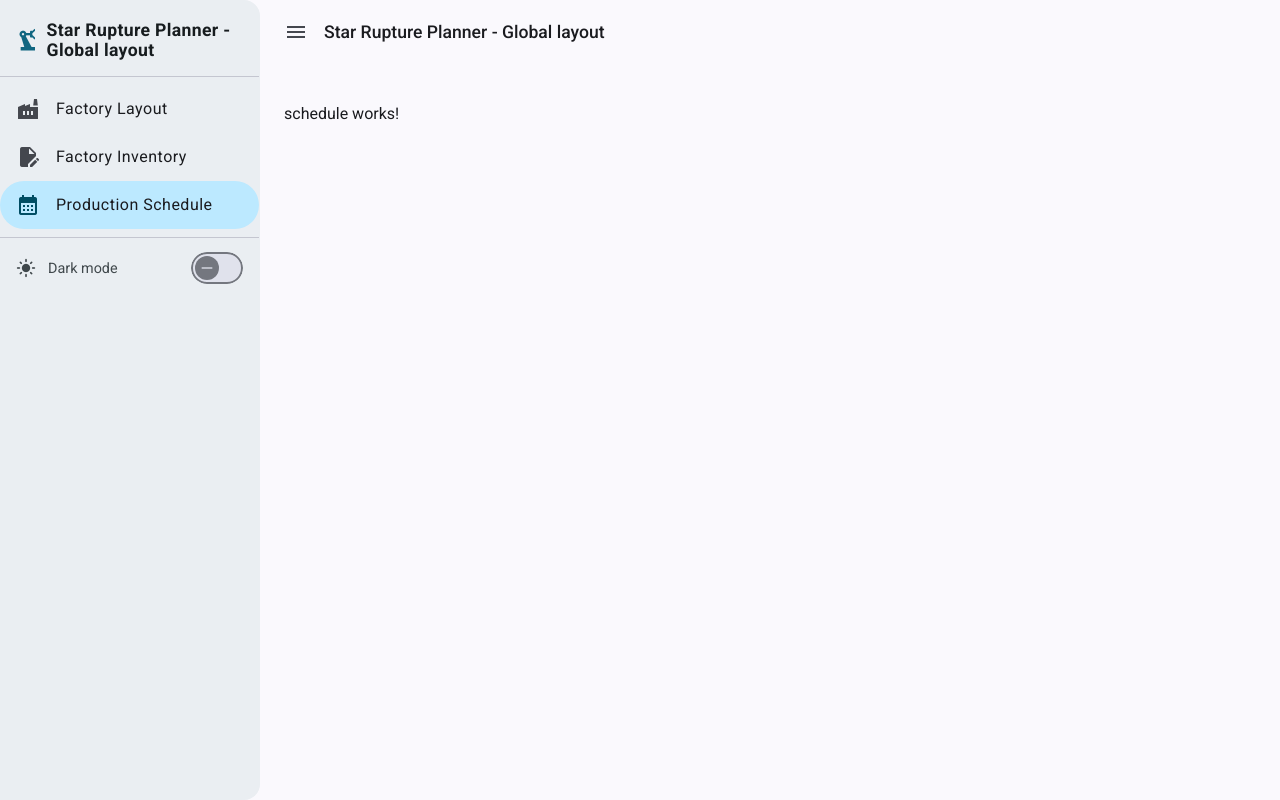
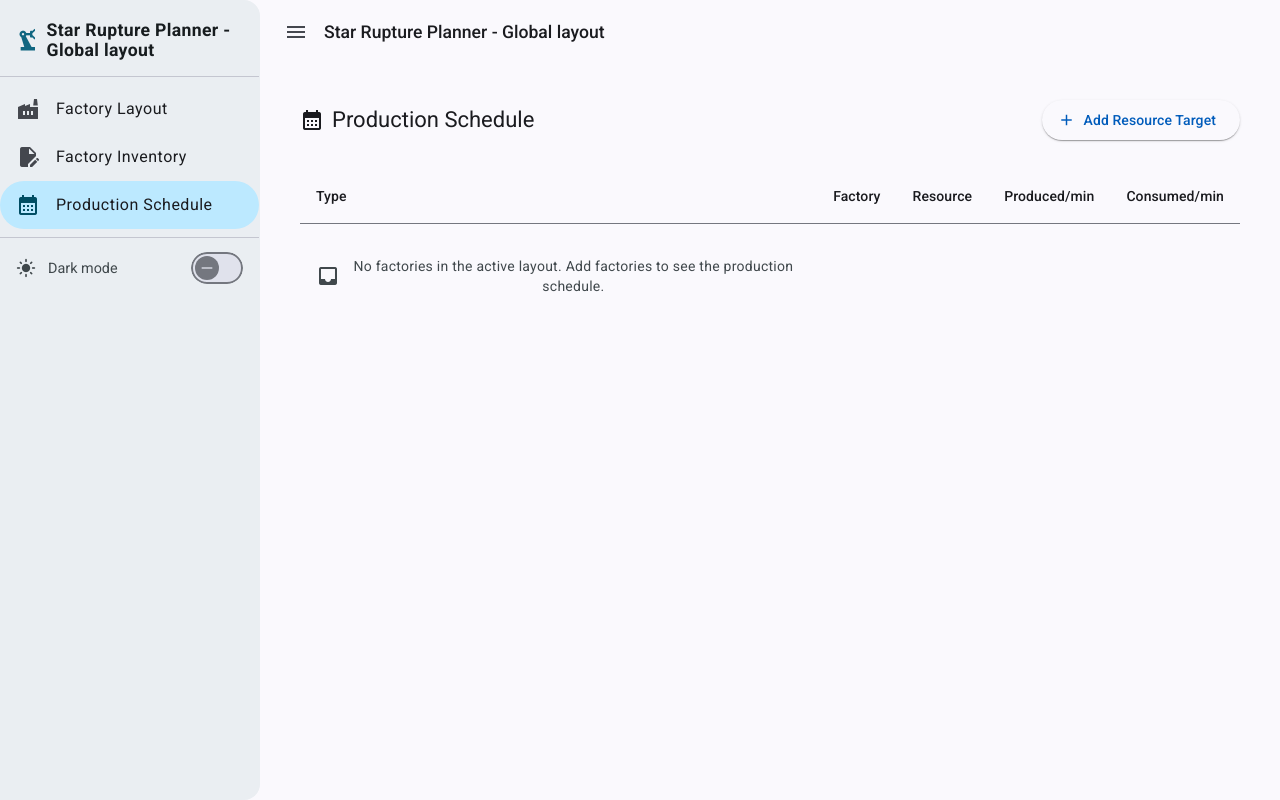
Before and after one commit to straziota18/reassert, an Angular app: page /schedule in a window 1280 px wide. Built offline with nearby package versions, Linux system fonts and the light colour scheme.

Commit message:
first iteration of production schedule

```diff
--- a/src/app/components/schedule/schedule.html
+++ b/src/app/components/schedule/schedule.html
@@ -1 +1,71 @@
-<p>schedule works!</p>
+<mat-toolbar color="primary">
+  <mat-icon>calendar_month</mat-icon>
+  <span class="toolbar-title">Production Schedule</span>
+  <span class="spacer"></span>
+  <button mat-raised-button color="accent" (click)="onAddResourceTarget()">
+    <mat-icon>add</mat-icon>
+    Add Resource Target
+  </button>
+</mat-toolbar>
+
+<div class="content">
+  <table mat-table [dataSource]="rows()" class="schedule-table mat-elevation-z2">
+
+    <!-- Type Column -->
+    <ng-container matColumnDef="type">
+      <th mat-header-cell *matHeaderCellDef>Type</th>
+      <td mat-cell *matCellDef="let row" class="type-cell">
+        <mat-icon [class]="row.factoryType + '-icon'">
+          {{ row.factoryType === 'active' ? 'precision_manufacturing' : 'device_hub' }}
+        </mat-icon>
+        {{ row.factoryType === 'active' ? 'Active' : 'Virtual' }}
+      </td>
+    </ng-container>
+
+    <!-- Factory Column -->
+    <ng-container matColumnDef="factoryId">
+      <th mat-header-cell *matHeaderCellDef>Factory</th>
+      <td mat-cell *matCellDef="let row">{{ row.factoryId }}</td>
+    </ng-container>
+
+    <!-- Resource Column -->
+    <ng-container matColumnDef="resource">
+      <th mat-header-cell *matHeaderCellDef>Resource</th>
+      <td mat-cell *matCellDef="let row">{{ row.resource }}</td>
+    </ng-container>
+
+    <!-- Produced/min Column -->
+    <ng-container matColumnDef="producedPerMin">
+      <th mat-header-cell *matHeaderCellDef>Produced/min</th>
+      <td mat-cell *matCellDef="let row" class="rate-cell produced-cell">
+        @if (row.producedPerMin > 0) {
+          +{{ row.producedPerMin | number:'1.0-2' }}
+        }
+      </td>
+    </ng-container>
+
+    <!-- Consumed/min Column -->
+    <ng-container matColumnDef="consumedPerMin">
+      <th mat-header-cell *matHeaderCellDef>Consumed/min</th>
+      <td mat-cell *matCellDef="let row" class="rate-cell consumed-cell">
+        @if (row.consumedPerMin > 0) {
+          -{{ row.consumedPerMin | number:'1.0-2' }}
+        }
+      </td>
+    </ng-container>
+
+    <tr mat-header-row *matHeaderRowDef="displayedColumns"></tr>
+    <tr
+      mat-row
+      *matRowDef="let row; columns: displayedColumns;"
+      [class.virtual-row]="row.factoryType === 'virtual'"
+    ></tr>
+
+    <tr class="mat-row" *matNoDataRow>
+      <td class="mat-cell no-data-cell" [attr.colspan]="displayedColumns.length">
+        <mat-icon>inbox</mat-icon>
+        <span>No factories in the active layout. Add factories to see the production schedule.</span>
+      </td>
+    </tr>
+  </table>
+</div>
--- a/src/app/components/schedule/schedule.scss
+++ b/src/app/components/schedule/schedule.scss
@@ -0,0 +1,65 @@
+:host {
+  display: flex;
+  flex-direction: column;
+  height: 100%;
+}
+
+.toolbar-title {
+  margin-left: 8px;
+}
+
+.spacer {
+  flex: 1 1 auto;
+}
+
+.content {
+  padding: 16px;
+  flex: 1;
+  overflow: auto;
+}
+
+.schedule-table {
+  width: 100%;
+}
+
+.type-cell {
+  display: flex;
+  align-items: center;
+  gap: 6px;
+}
+
+.active-icon {
+  color: var(--mat-sys-primary);
+}
+
+.virtual-icon {
+  color: var(--mat-sys-tertiary);
+}
+
+.rate-cell {
+  font-weight: 500;
+  font-variant-numeric: tabular-nums;
+}
+
+.produced-cell {
+  color: var(--mat-sys-primary);
+}
+
+.consumed-cell {
+  color: var(--mat-sys-error);
+}
+
+.virtual-row {
+  background-color: color-mix(in srgb, var(--mat-sys-tertiary-container) 20%, transparent);
+}
+
+.no-data-cell {
+  padding: 32px 16px;
+  text-align: center;
+  color: var(--mat-sys-on-surface-variant);
+
+  display: flex;
+  align-items: center;
+  justify-content: center;
+  gap: 8px;
+}
--- a/src/app/components/schedule/schedule.ts
+++ b/src/app/components/schedule/schedule.ts
@@ -1,9 +1,102 @@
-import { Component } from '@angular/core';
+import { Component, computed, inject } from '@angular/core';
+import { CommonModule } from '@angular/common';
+import { MatTableModule } from '@angular/material/table';
+import { MatToolbarModule } from '@angular/material/toolbar';
+import { MatButtonModule } from '@angular/material/button';
+import { MatIconModule } from '@angular/material/icon';
+import { ActiveFactory, VirtualFactory } from '../../services/model';
+import { UserSessionService } from '../../services/user-session-service';
+
+export interface ScheduleRow {
+  factoryType: 'active' | 'virtual';
+  factoryId: string;
+  resource: string;
+  producedPerMin: number;
+  consumedPerMin: number;
+}
 
 @Component({
   selector: 'app-schedule',
-  imports: [],
+  imports: [
+    CommonModule,
+    MatTableModule,
+    MatToolbarModule,
+    MatButtonModule,
+    MatIconModule,
+  ],
   templateUrl: './schedule.html',
   styleUrl: './schedule.scss',
 })
-export class Schedule {}
+export class Schedule {
+  private readonly userSession = inject(UserSessionService);
+
+  readonly displayedColumns = ['type', 'factoryId', 'resource', 'producedPerMin', 'consumedPerMin'];
+
+  readonly rows = computed<ScheduleRow[]>(() => {
+    const layout = this.userSession.activeLayout();
+    if (!layout) return [];
+
+    const rows: ScheduleRow[] = [];
+
+    for (const node of layout.factories) {
+      const factory = node.factory;
+
+      if ('outputs' in factory) {
+        // VirtualFactory – each declared output is a production row
+        const vf = factory as VirtualFactory;
+        for (const output of vf.outputs) {
+          rows.push({
+            factoryType: 'virtual',
+            factoryId: vf.id,
+            resource: output.resource.id,
+            producedPerMin: output.amountPerMinute,
+            consumedPerMin: 0,
+          });
+        }
+      } else {
+        // ActiveFactory – derive rates from the active recipe's production cycle
+        const af = factory as ActiveFactory;
+        const recipe = af.activeRecipe();
+
+        if (recipe) {
+          const cyclesPerMin = 60 / recipe.productionCycle.seconds;
+
+          // One row for the produced resource
+          rows.push({
+            factoryType: 'active',
+            factoryId: af.id,
+            resource: recipe.id,
+            producedPerMin: recipe.productionCycle.nbUnits * cyclesPerMin,
+            consumedPerMin: 0,
+          });
+
+          // One row per consumed input
+          for (const req of recipe.requires) {
+            rows.push({
+              factoryType: 'active',
+              factoryId: af.id,
+              resource: req.input.id,
+              producedPerMin: 0,
+              consumedPerMin: req.amountPerCycle * cyclesPerMin,
+            });
+          }
+        } else {
+          // Factory has no recipe selected – still display it
+          rows.push({
+            factoryType: 'active',
+            factoryId: af.id,
+            resource: '(no recipe)',
+            producedPerMin: 0,
+            consumedPerMin: 0,
+          });
+        }
+      }
+    }
+
+    return rows;
+  });
+
+  onAddResourceTarget(): void {
+    // TODO: open "Add Resource Target" dialog
+  }
+}
```
